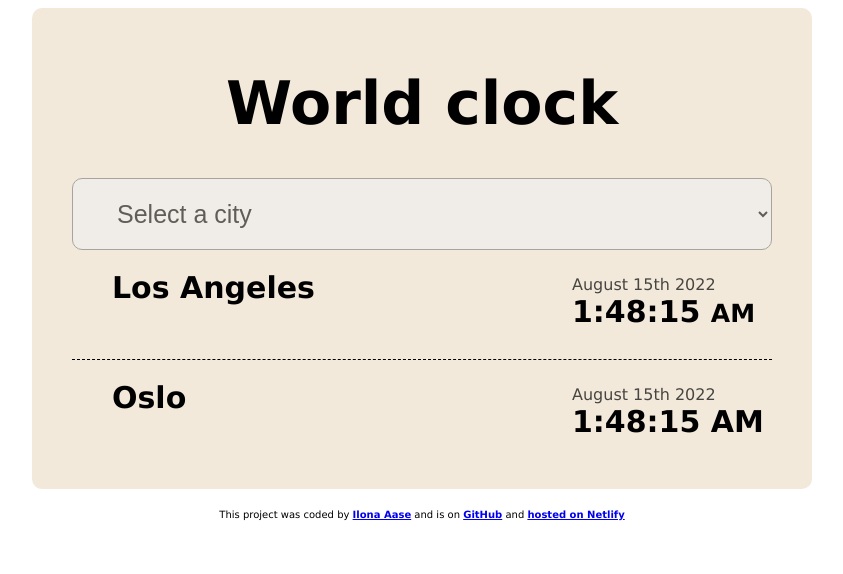
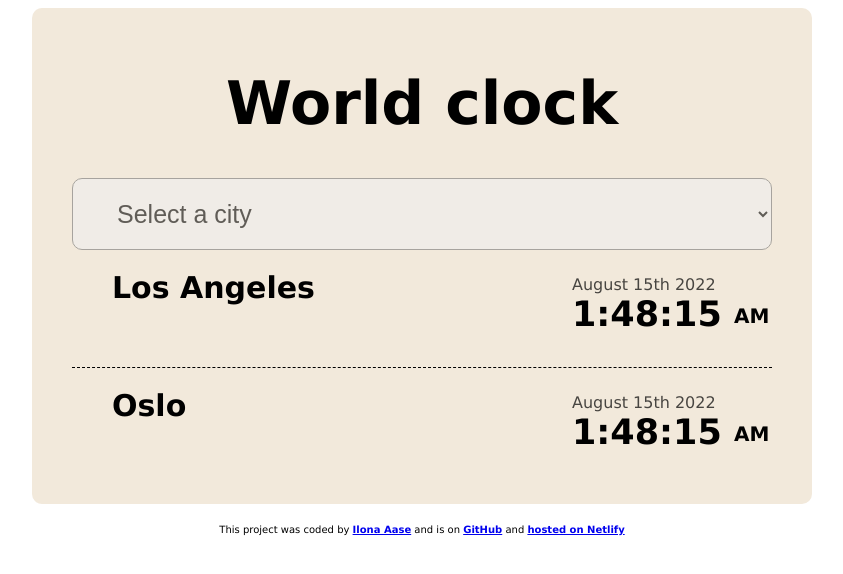
Before and after one commit to HildaAb/World-clock, a plain HTML site: page index.html in a window 1280 px wide. Shown: the whole page, without its empty margins (218-1061 px from the left). Drawn offline with nearby package versions, Linux system fonts and the light colour scheme.

Commit message:
added style to css

```diff
--- a/index.html
+++ b/index.html
@@ -22,13 +22,13 @@
       <div class="city">
         <h2>Los Angeles</h2>
         <div class="date">August 15th 2022</div>
-        <div class="time">1:48:15 <small>AM</small></div>
+        <div class="time">1:48:15 <small class="during-day">AM</small></div>
       </div>
 
       <div class="city">
         <h2>Oslo</h2>
         <div class="date">August 15th 2022</div>
-        <div class="time">1:48:15 AM</div>
+        <div class="time">1:48:15 <small class="during-day">AM</small></div>
       </div>
     </div>
     <footer>
--- a/src/style.css
+++ b/src/style.css
@@ -28,6 +28,11 @@ footer {
   font-size: 10px;
   padding: 20px 40px;
 }
+.during-day {
+  font-size: 20px;
+  vertical-align: middle;
+  line-height: 40px;
+}
 .container {
   width: 700px;
   margin: 0 auto;
@@ -49,7 +54,7 @@ footer {
   margin-top: -75px;
 }
 .time {
-  font-size: 30px;
+  font-size: 35px;
   font-weight: bold;
   margin-left: 500px;
 }
```
